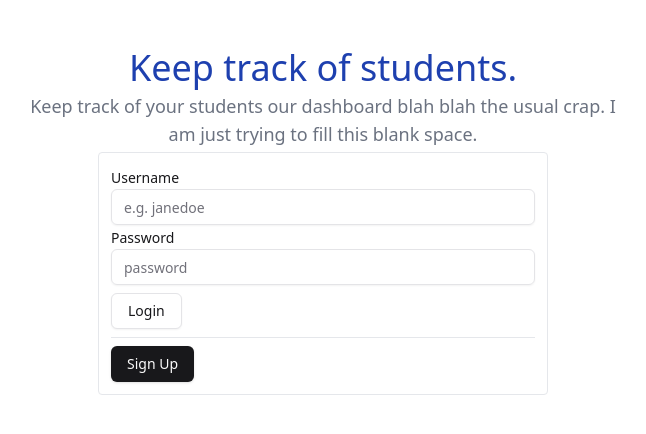
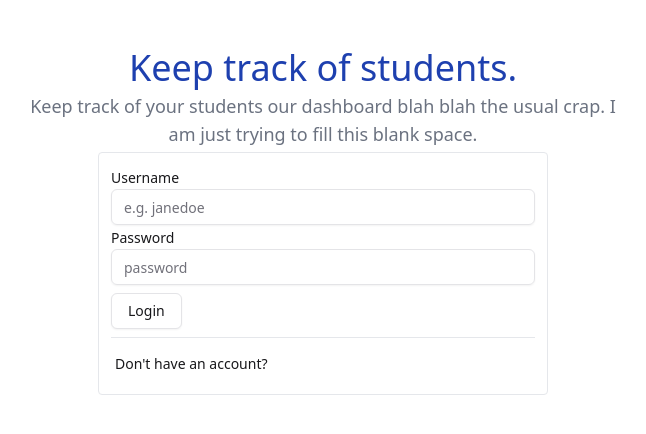
Before and after one commit to arberlisaj/dashboard, a React (Vite) app: page /login in a window 1280 px wide. Shown: the top 434 px of the page, without its empty margins (317-963 px from the left). Built offline with nearby package versions, Linux system fonts and the light colour scheme.

Commit message:
chore: update login page text for account status messages

```diff
--- a/src/pages/Login.tsx
+++ b/src/pages/Login.tsx
@@ -25,8 +25,8 @@ const Login = () => {
         <div className="mx-auto max-w-[450px] rounded border p-3">
           {loginState ? <LoginForm /> : <SignupForm />}
           <hr className="my-2" />
-          <Button onClick={handleToggle}>
-            {loginState ? 'Sign Up' : 'Login'}
+          <Button className="px-1" variant="link" onClick={handleToggle}>
+            {loginState ? "Don't have an account?" : 'Already have an account?'}
           </Button>
         </div>
       </div>
```
